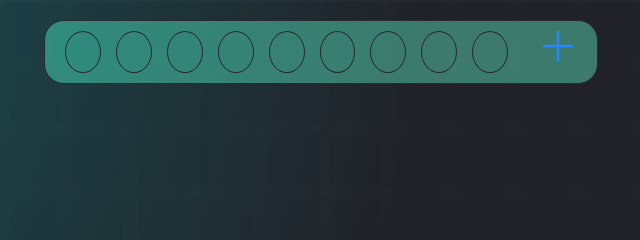
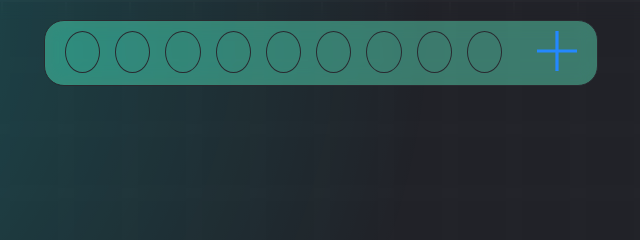
Before and after one commit to VortexWanderer9/Note-taking-web-App, a plain HTML site: page index.html in a window 1280 px wide. Shown: the top 240 px of the page, 319-959 px from the left. Drawn offline with Linux system fonts and the light colour scheme; files that its build step writes are made by us from their sources; files whose address does not match are found by name.

```diff
--- a/style.css
+++ b/style/style.css
@@ -116,7 +116,7 @@ body{
     border: 1px solid #292a30;
 
 }
-.add{
+.add svg{
     height: 40px;
     width: 40px;
     cursor: pointer;
```
Also changed, not shown: image/horse-walking-elegant-black-side-view-silhouette-svgrepo-com.svg (renamed from horse-walking-elegant-black-side-view-silhouette-svgrepo-com.svg), script/script.js (renamed from script.js).
